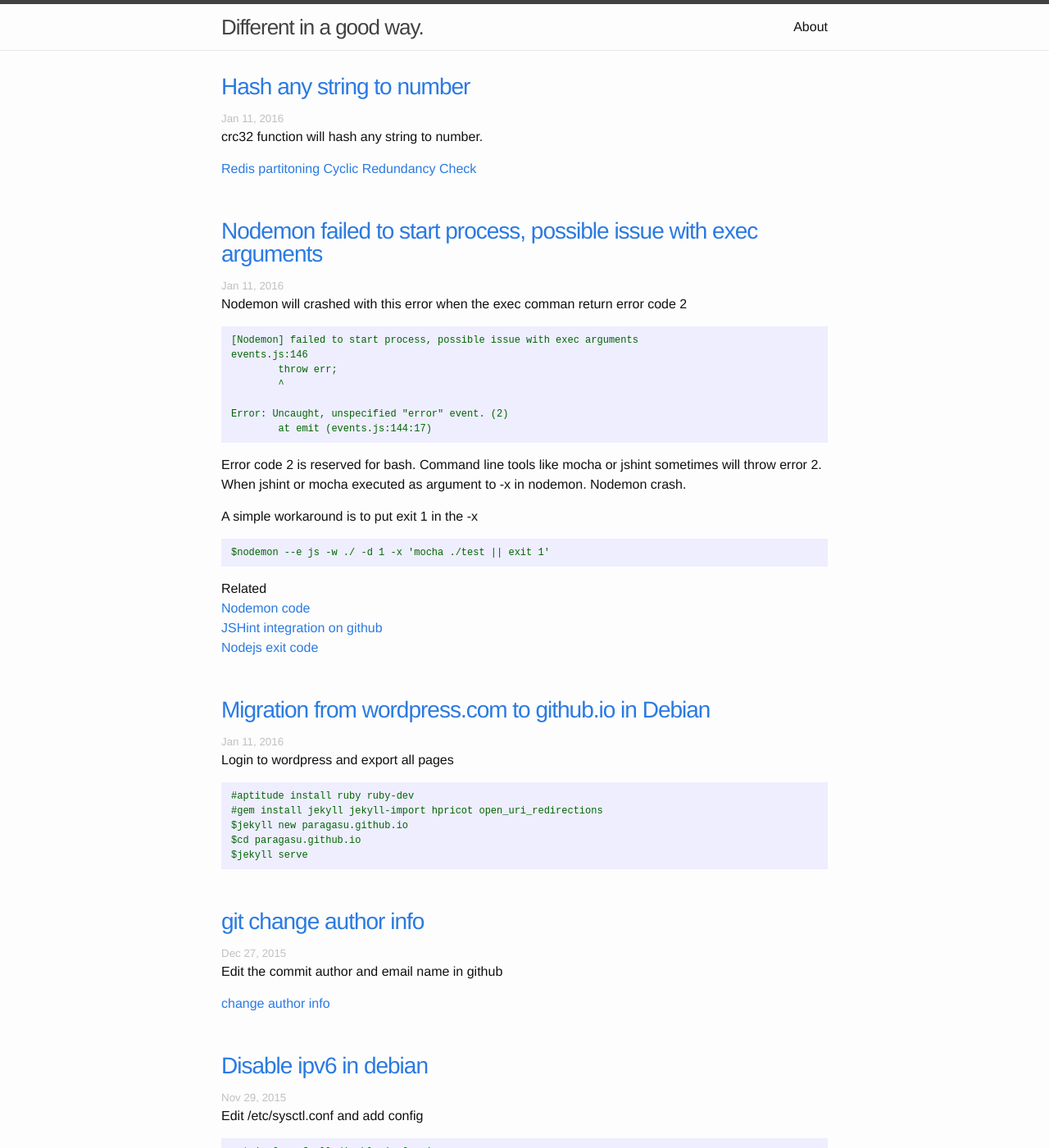
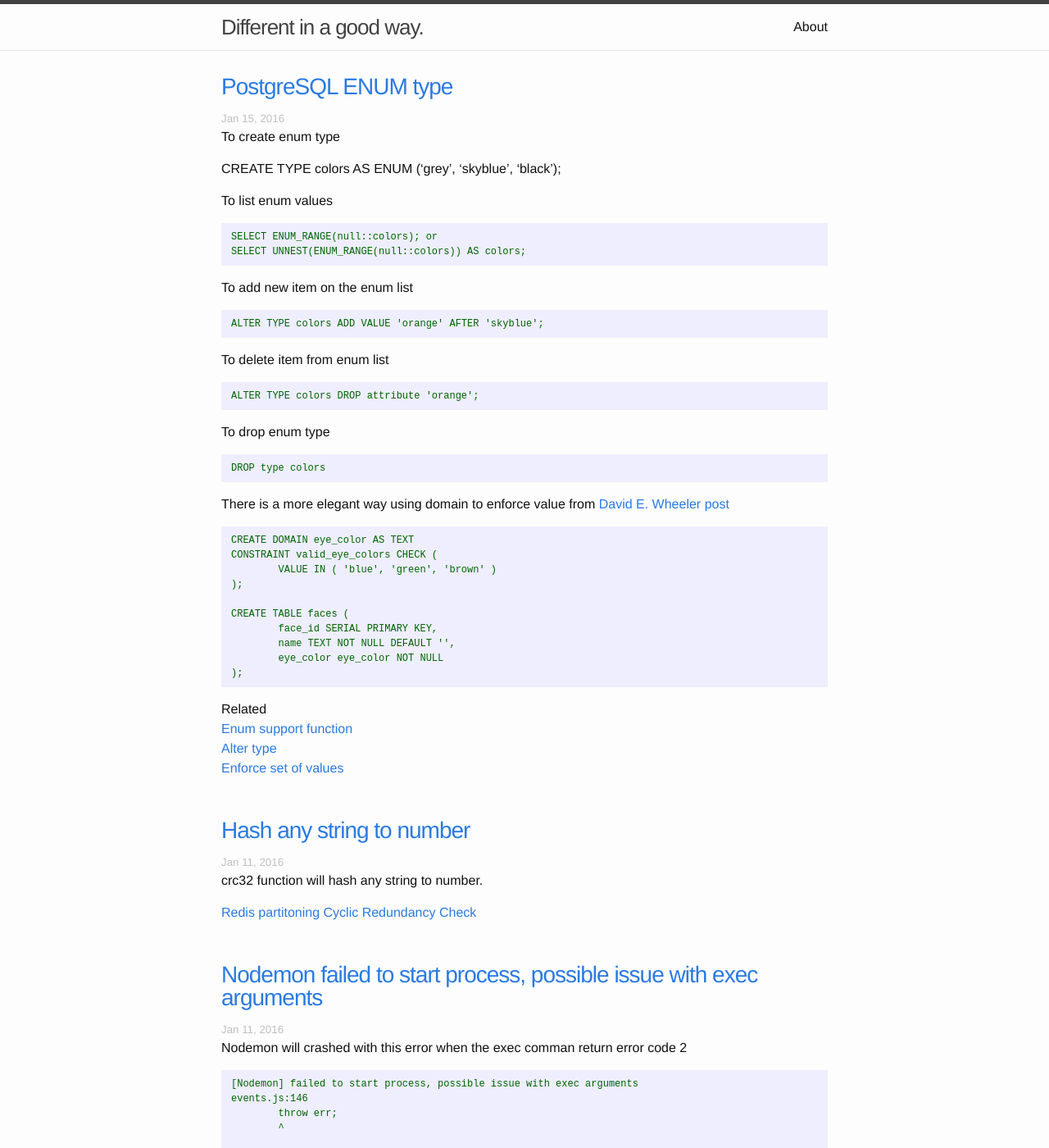
Before and after one commit to paragasu/blog, a Jekyll site: the page built from index.html, in a window 1280 px wide and 1400 px high. Shown: the whole window at 82% size. Built offline with Jekyll 4.4.1, drawn with Linux system fonts in a browser that asks for light colours.

Commit message:
add new post

```diff
--- a/_config.yml
+++ b/_config.yml
@@ -18,4 +18,4 @@ permalink: /:year/:month/:day/:title
 # Build settings
 markdown: kramdown
 
-destination: /home/rogon/paragasu.github.io
+destination: /home/paragasu/workspace/paragasu.github.io
--- /dev/null
+++ b/_posts/2016-01-15-postgresql-enum-type.markdown
@@ -0,0 +1,46 @@
+---
+layout: post
+title: "PostgreSQL ENUM type"
+date: 2016-01-15 15:10:00 +0800
+categories: database
+---
+To create enum type
+
+   CREATE TYPE colors AS ENUM ('grey', 'skyblue', 'black');
+
+To list enum values
+
+	SELECT ENUM_RANGE(null::colors); or
+	SELECT UNNEST(ENUM_RANGE(null::colors)) AS colors;
+
+To add new item on the enum list
+
+	ALTER TYPE colors ADD VALUE 'orange' AFTER 'skyblue';
+
+To delete item from enum list
+
+	ALTER TYPE colors DROP attribute 'orange';
+
+To drop enum type
+
+	DROP type colors
+
+
+There is a more elegant way using domain to enforce value from [David E. Wheeler post](http://justatheory.com/computers/databases/postgresql/enforce-set-of-values.html)
+
+	CREATE DOMAIN eye_color AS TEXT
+	CONSTRAINT valid_eye_colors CHECK (
+		VALUE IN ( 'blue', 'green', 'brown' )
+	);
+
+	CREATE TABLE faces (
+		face_id SERIAL PRIMARY KEY,
+		name TEXT NOT NULL DEFAULT '',
+		eye_color eye_color NOT NULL
+	);
+
+
+Related
+[Enum support function](http://www.postgresql.org/docs/current/static/functions-enum.html)
+[Alter type](http://www.postgresql.org/docs/current/static/sql-altertype.html)
+[Enforce set of values](http://justatheory.com/computers/databases/postgresql/enforce-set-of-values.html)
```
